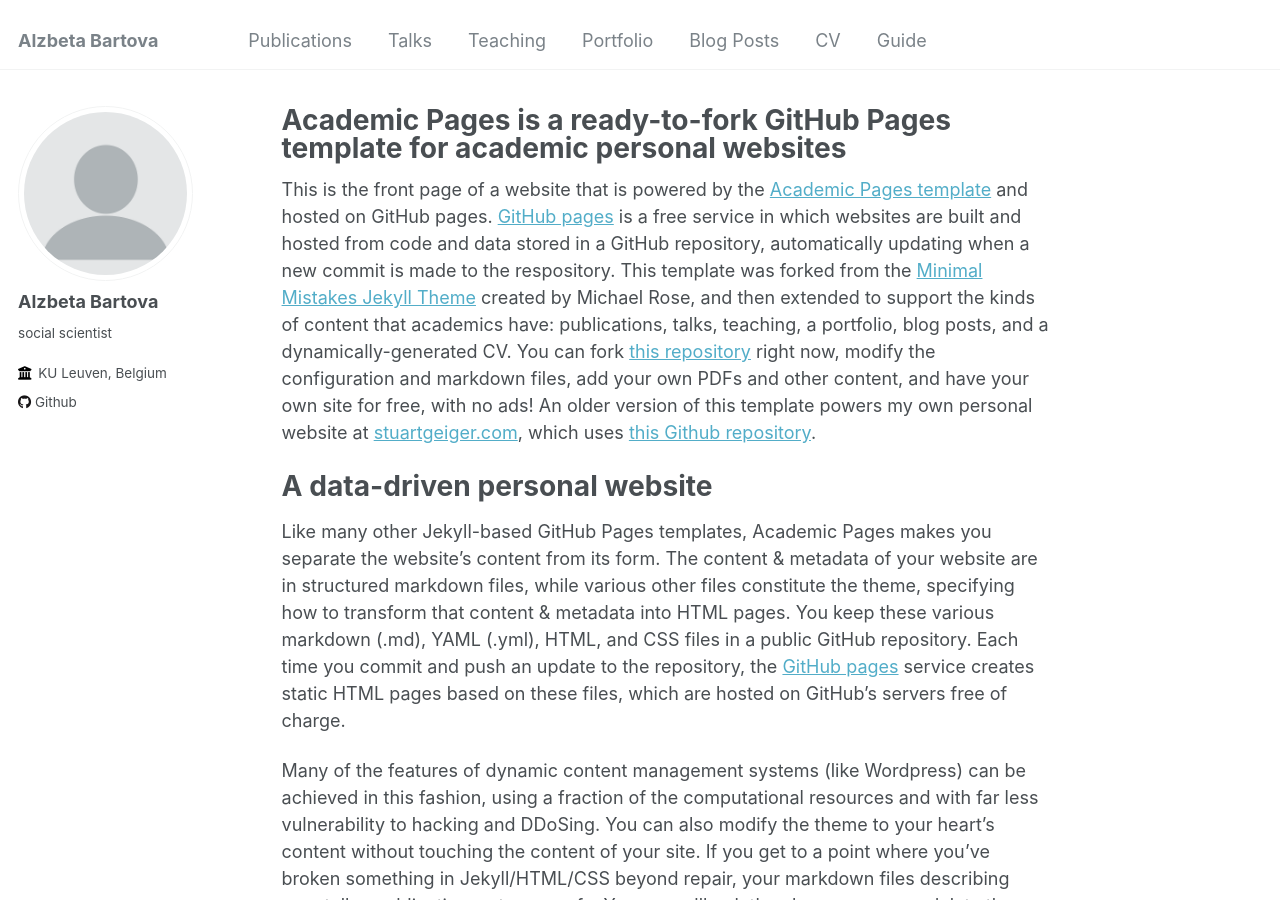
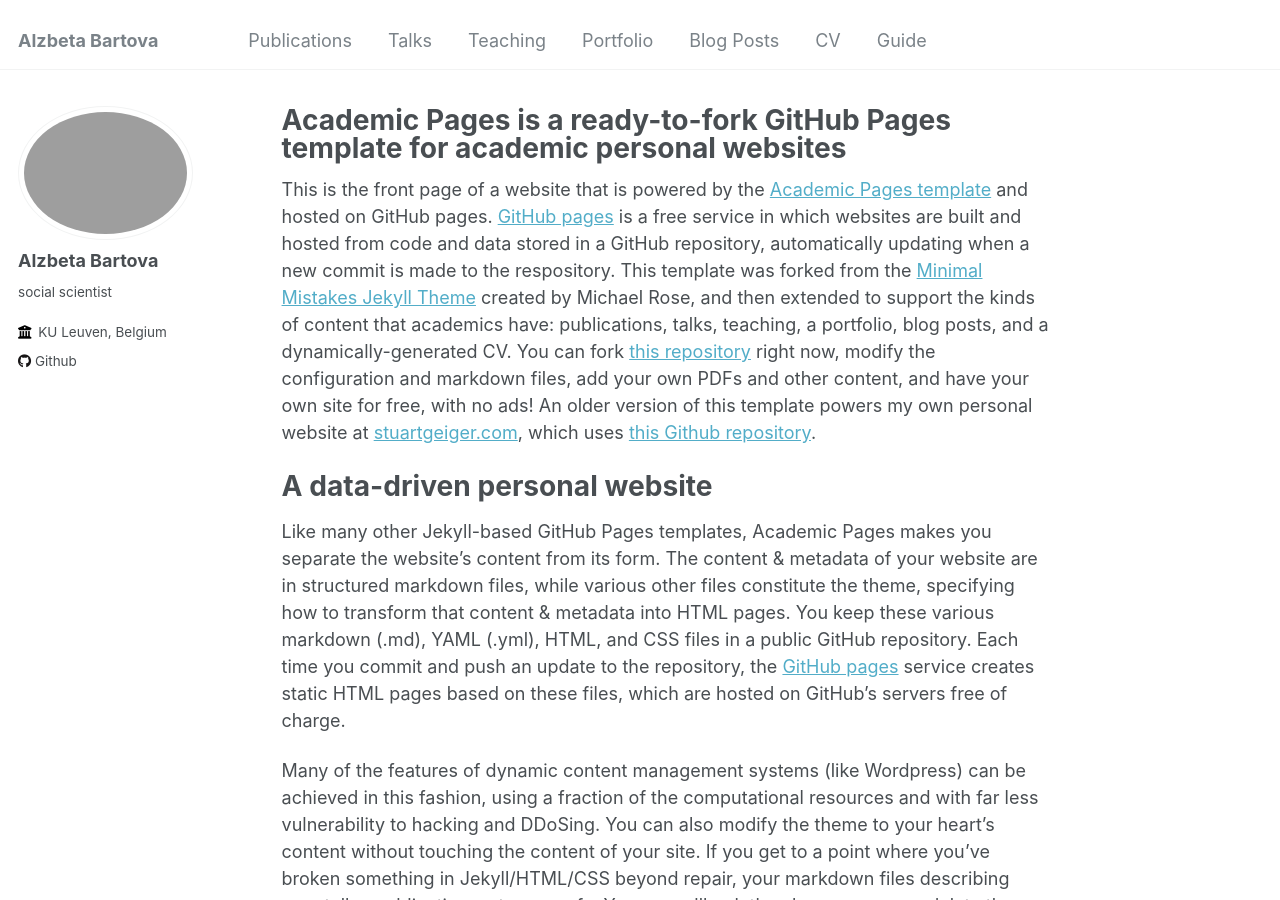
Before and after one commit to alzbetab/alzbetab.github.io, a Jekyll site: the page built from _pages/about.md, in a window 1280 px wide and 900 px high. Built offline with Jekyll 4.4.1, drawn with Linux system fonts in a browser that asks for light colours.

Commit message:
Update _config.yml

```diff
--- a/_config.yml
+++ b/_config.yml
@@ -21,7 +21,7 @@ repository               : "alzbetab/alzbetab.github.io"
 #               Additional customization can be done by editing /_includes/author-profile.html
 author:
   # Biographic information
-  avatar           : "profile.png"
+  avatar           : "AB_profilepic1_flipped.png"
   name             : "Alzbeta Bartova"
   pronouns         : # example: "she/her"
   bio              : "social scientist"
```
